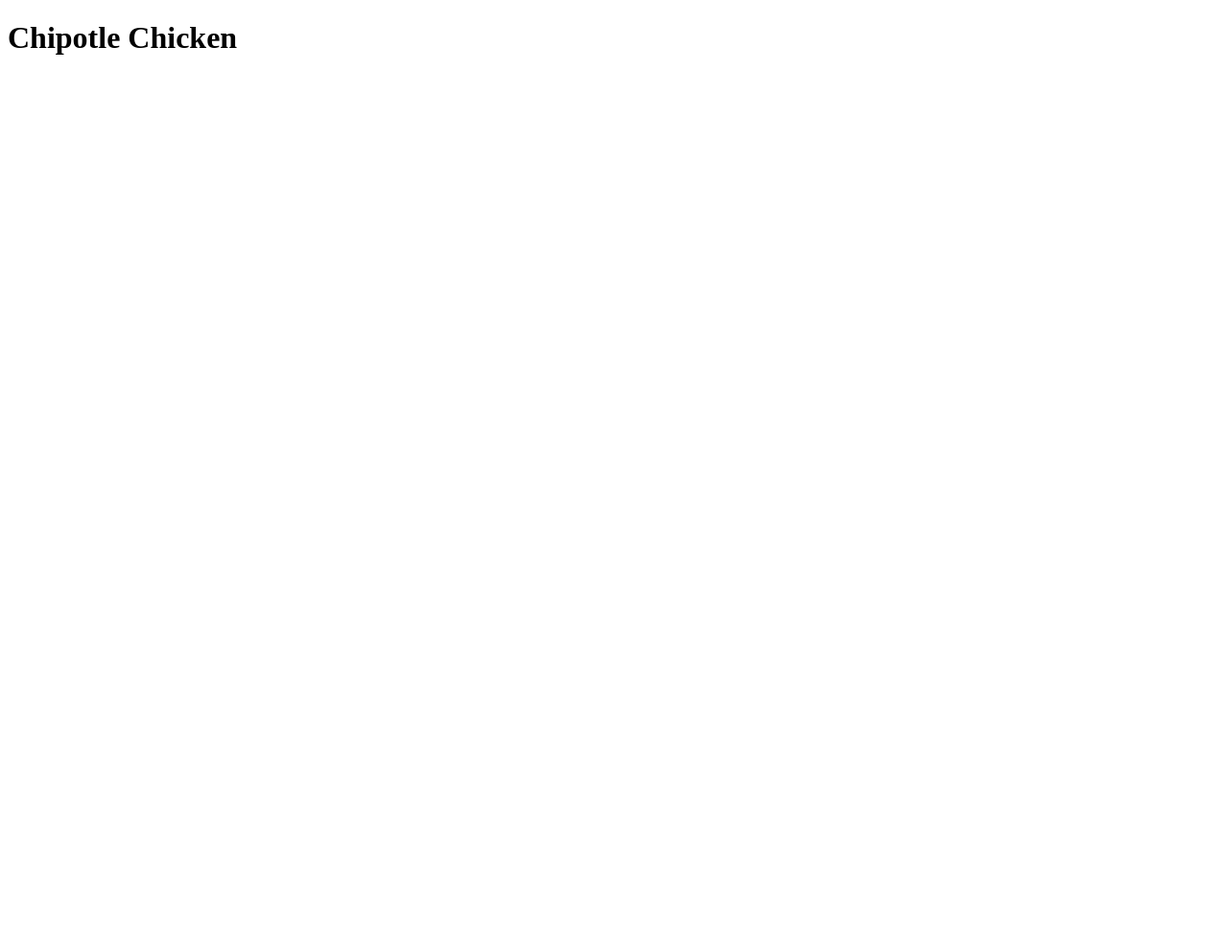
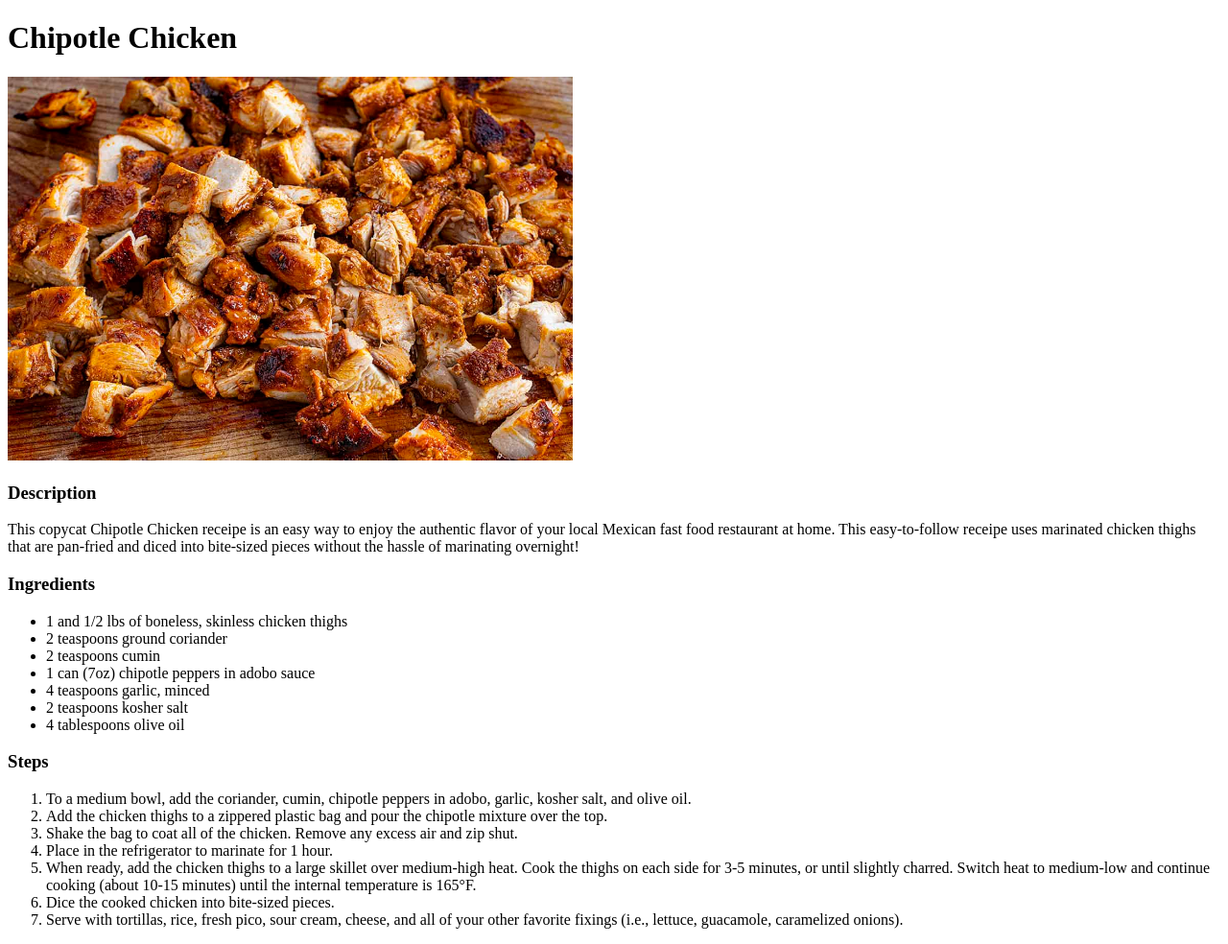
Before and after one commit to joshkowalski/odin-receipes, a plain HTML site: page recipes/chipotle-chicken.html in a window 1280 px wide. Shown: the whole page at 96% size. Before the commit the page ends 800 px from the top, so only its background shows below. Drawn offline with Linux system fonts and the light colour scheme.

Commit message:
Edit chicken receipe

```diff
--- a/recipes/chipotle-chicken.html
+++ b/recipes/chipotle-chicken.html
@@ -8,6 +8,35 @@
 
 <body>
     <h1>Chipotle Chicken</h1>
+    <img src="../img/chipotle-chicken.jpeg" height="400">
+
+    <h3>Description</h3>
+    <p>This copycat Chipotle Chicken receipe is an easy way to enjoy the authentic flavor of your local Mexican fast food restaurant at home. This easy-to-follow receipe uses marinated chicken thighs that are pan-fried and diced into bite-sized pieces without the hassle of marinating overnight!
+
+    <h3>Ingredients</h3>
+    <ul>
+        <li>1 and 1/2 lbs of boneless, skinless chicken thighs</li>
+        <li>2 teaspoons ground coriander</li>
+        <li>2 teaspoons cumin</li>
+        <li>1 can (7oz) chipotle peppers in adobo sauce</li>
+        <li>4 teaspoons garlic, minced</li>
+        <li>2 teaspoons kosher salt</li>
+        <li>4 tablespoons olive oil</li>
+    </ul>
+
+    <h3>Steps</h3>
+    <ol>
+        <li>To a medium bowl, add the coriander, cumin, chipotle peppers in adobo, garlic, kosher salt, and olive oil.</li>
+        <li>Add the chicken thighs to a zippered plastic bag and pour the chipotle mixture over the top.</li>
+        <li>Shake the bag to coat all of the chicken. Remove any excess air and zip shut.</li>
+        <li>Place in the refrigerator to marinate for 1 hour.</li>
+        <li>When ready, add the chicken thighs to a large skillet over medium-high heat. Cook the thighs on each side for 3-5 minutes, or until slightly charred. Switch heat to medium-low and continue cooking (about 10-15 minutes) until the internal temperature is 165°F.</li>
+        <li>Dice the cooked chicken into bite-sized pieces.</li>
+        <li>Serve with tortillas, rice, fresh pico, sour cream, cheese, and all of your other favorite fixings (i.e., lettuce, guacamole, caramelized onions).</li>
+    </ol>
 </body>
 
 </html>
+
+<!-- https://iamhomesteader.com/copycat-chipotle-chicken/ -->
+<!-- Link to original receipe location -->
```
Also changed, not shown: 1 other file.
